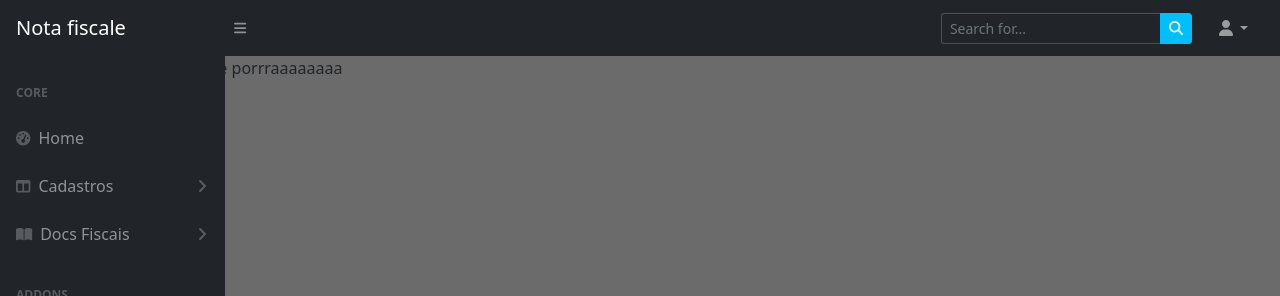
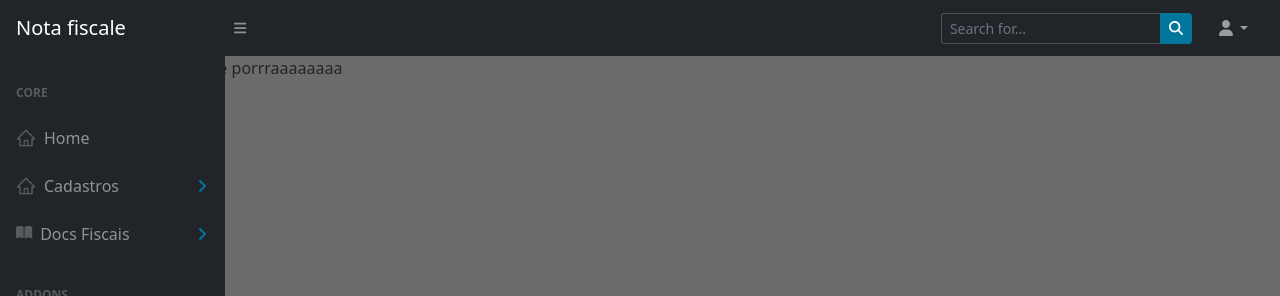
Before and after one commit to EriksJunior/new_project_nota, a React (Create React App) app: page / in a window 1280 px wide. Shown: the top 296 px of the page. Built offline with nearby package versions, Linux system fonts and the light colour scheme; no server answers.

Commit message:
refactor

```diff
--- a/src/components/NavBar/index.js
+++ b/src/components/NavBar/index.js
@@ -1,4 +1,6 @@
 import { Link } from "react-router-dom"
+import { AiOutlineHome } from "react-icons/ai"
+import { ContentNavIcons } from "./styles"
 
 export function NavBar({ children }) {
   return (
@@ -37,19 +39,23 @@ export function NavBar({ children }) {
               <div className="nav">
                 <div className="sb-sidenav-menu-heading">Core</div>
                 <Link className="nav-link" to="/">
+                  <ContentNavIcons>
                     <div className="sb-nav-link-icon">
-                    <i className="fas fa-tachometer-alt"></i>
+                      <AiOutlineHome className="icon-nav" size={20} />
                     </div>
                     Home
+                  </ContentNavIcons>
                 </Link>
                 <a className="nav-link collapsed" href="/" data-bs-toggle="collapse" data-bs-target="#collapseLayouts" aria-expanded="false" aria-controls="collapseLayouts">
+                  <ContentNavIcons style={{ width: "100%", display: 'flex' }}>
                     <div className="sb-nav-link-icon">
-                    <i className="fas fa-columns"></i>
+                      <AiOutlineHome className="icon-nav" size={20} />
                     </div>
                     Cadastros
                     <div className="sb-sidenav-collapse-arrow">
-                    <i className="fas fa-angle-down"></i>
+                      <i className="fas fa-angle-down icons-nav-color"></i>
                     </div>
+                  </ContentNavIcons>
                 </a>
                 <div className="collapse" id="collapseLayouts" aria-labelledby="headingOne" data-bs-parent="#sidenavAccordion">
                   <nav className="sb-sidenav-menu-nested nav">
@@ -58,6 +64,7 @@ export function NavBar({ children }) {
                   </nav>
                 </div>
                 <a className="nav-link collapsed" href="/" data-bs-toggle="collapse" data-bs-target="#collapsePages" aria-expanded="false" aria-controls="collapsePages">
+                  <ContentNavIcons>
                     <div className="sb-nav-link-icon">
                       <i className="fas fa-book-open"></i>
                     </div>
@@ -65,6 +72,7 @@ export function NavBar({ children }) {
                     <div className="sb-sidenav-collapse-arrow">
                       <i className="fas fa-angle-down"></i>
                     </div>
+                  </ContentNavIcons>
                 </a>
                 <div className="collapse" id="collapsePages" aria-labelledby="headingTwo" data-bs-parent="#sidenavAccordion">
                   <nav className="sb-sidenav-menu-nested nav">
@@ -96,7 +104,7 @@ export function NavBar({ children }) {
         <div id="layoutSidenav_content">
           {children}
         </div>
-      </div>
+      </div >
     </>
   )
 }
--- /dev/null
+++ b/src/components/NavBar/styles.js
@@ -0,0 +1,6 @@
+import styled from "styled-components";
+
+export const ContentNavIcons = styled.div`
+  width: 100%;
+  display: flex;
+`
```
Also changed, not shown: public/css/style.css. Lines whose indentation alone changed are shown as unchanged.
